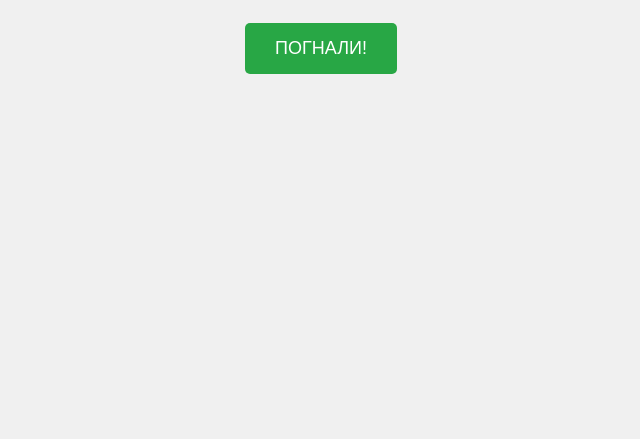
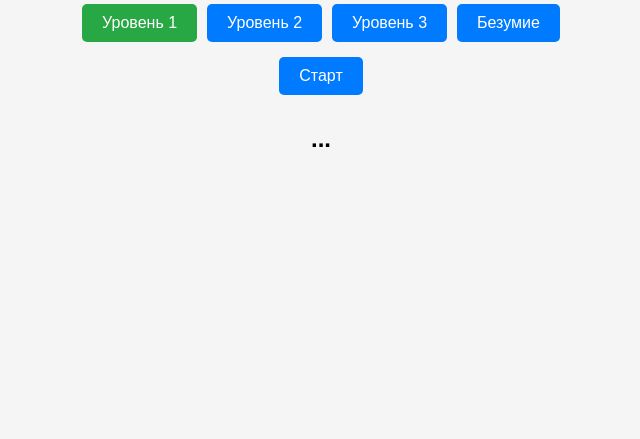
Before and after one commit to kalich944/Rap-freestyle-generator, a plain HTML site: page index.html in a window 1280 px wide. Shown: the part 361-800 px from the top of the page, without its empty margins (319-959 px from the left). Drawn offline with Linux system fonts and the light colour scheme.

Commit message:
Update index.html

```diff
--- a/index.html
+++ b/index.html
@@ -1,61 +1,122 @@
-<script type="text/javascript">
-        var gk_isXlsx = false;
-        var gk_xlsxFileLookup = {};
-        var gk_fileData = {};
-        function filledCell(cell) {
-          return cell !== '' && cell != null;
-        }
-        function loadFileData(filename) {
-        if (gk_isXlsx && gk_xlsxFileLookup[filename]) {
-            try {
-                var workbook = XLSX.read(gk_fileData[filename], { type: 'base64' });
-                var firstSheetName = workbook.SheetNames[0];
-                var worksheet = workbook.Sheets[firstSheetName];
-
-                // Convert sheet to JSON to filter blank rows
-                var jsonData = XLSX.utils.sheet_to_json(worksheet, { header: 1, blankrows: false, defval: '' });
-                // Filter out blank rows (rows where all cells are empty, null, or undefined)
-                var filteredData = jsonData.filter(row => row.some(filledCell));
-
-                // Heuristic to find the header row by ignoring rows with fewer filled cells than the next row
-                var headerRowIndex = filteredData.findIndex((row, index) =>
-                  row.filter(filledCell).length >= filteredData[index + 1]?.filter(filledCell).length
-                );
-                // Fallback
-                if (headerRowIndex === -1 || headerRowIndex > 25) {
-                  headerRowIndex = 0;
-                }
-
-                // Convert filtered JSON back to CSV
-                var csv = XLSX.utils.aoa_to_sheet(filteredData.slice(headerRowIndex)); // Create a new sheet from filtered array of arrays
-                csv = XLSX.utils.sheet_to_csv(csv, { header: 1 });
-                return csv;
-            } catch (e) {
-                console.error(e);
-                return "";
-            }
-        }
-        return gk_fileData[filename] || "";
-        }
-        </script><!DOCTYPE html>
+<!DOCTYPE html>
 <html lang="ru">
 <head>
-    <meta charset="UTF-8">
-    <meta name="viewport" content="width=device-width, initial-scale=1.0">
-    <title>Рэп Фристайл</title>
-    <link rel="stylesheet" href="style.css">
+  <meta charset="UTF-8" />
+  <meta name="viewport" content="width=device-width, initial-scale=1.0"/>
+  <title>Словесная игра</title>
+  <style>
+    body {
+      font-family: Arial, sans-serif;
+      background-color: #f5f5f5;
+      display: flex;
+      flex-direction: column;
+      align-items: center;
+      justify-content: center;
+      height: 100vh;
+      margin: 0;
+    }
+
+    h1 {
+      margin-bottom: 20px;
+      text-align: center;
+    }
+
+    .level-buttons {
+      display: flex;
+      justify-content: center;
+      gap: 10px;
+      flex-wrap: wrap; /* Чтобы на маленьких экранах кнопки не "вываливались" */
+      margin-bottom: 15px;
+    }
+
+    .level-buttons button,
+    #start-btn {
+      padding: 10px 20px;
+      font-size: 16px;
+      border: none;
+      background-color: #007bff;
+      color: white;
+      cursor: pointer;
+      border-radius: 5px;
+    }
+
+    .level-buttons button.active {
+      background-color: #28a745;
+    }
+
+    #output {
+      margin-top: 30px;
+      font-size: 24px;
+      font-weight: bold;
+      text-align: center;
+    }
+  </style>
 </head>
 <body>
-    <div class="container">
-        <div class="level-buttons">
-            <button class="level-btn active" data-level="1">1 уровень</button>
-            <button class="level-btn" data-level="2">2 уровень</button>
-            <button class="level-btn" data-level="3">3 уровень</button>
-                <button class="level-btn" data-level="4">Безумие</button>
-        </div>
-        <button class="start-btn">ПОГНАЛИ!</button>
-        <div class="result" id="result"></div>
-    </div>
-    <script src="script.js"></script>
+  <h1>Выбери уровень и нажми "Старт"</h1>
+
+  <div class="level-buttons">
+    <button onclick="selectLevel(1)">Уровень 1</button>
+    <button onclick="selectLevel(2)">Уровень 2</button>
+    <button onclick="selectLevel(3)">Уровень 3</button>
+    <button onclick="selectLevel(4)">Безумие</button>
+  </div>
+
+  <button id="start-btn" onclick="startGame()">Старт</button>
+
+  <div id="output">...</div>
+
+  <script>
+    let currentLevel = 1;
+
+    const words = {
+      level1: ["кошка", "собака", "яблоко", "дерево", "машина", "стол", "ручка", "река", "рыба", "глаз"],
+      level2: ["красная машина", "большая собака", "вкусное яблоко", "старое дерево", "мягкий стул"],
+      level3: {
+        subjects: ["мальчик", "девочка", "кот", "пёс", "учитель", "птица"],
+        actions: ["бежит", "спит", "поёт", "смотрит", "читает", "рисует"],
+        places: ["в парке", "на крыше", "в лесу", "у окна", "на столе"]
+      },
+      level4: {
+        subjects: ["бабушка", "сосед", "пожарный", "актриса", "студент", "геймер"],
+        actions: ["готовит суп", "чинит телевизор", "поёт песню", "играет в шахматы", "читает газету", "танцует"],
+        places: ["на кухне", "в гостиной", "в метро", "на даче", "в библиотеке"]
+      }
+    };
+
+    function selectLevel(level) {
+      currentLevel = level;
+      document.querySelectorAll('.level-buttons button').forEach(btn => {
+        btn.classList.remove('active');
+      });
+      document.querySelector(`.level-buttons button:nth-child(${level})`).classList.add('active');
+    }
+
+    function startGame() {
+      let result = "";
+
+      if (currentLevel === 1) {
+        result = randomItem(words.level1);
+      } else if (currentLevel === 2) {
+        result = randomItem(words.level2);
+      } else if (currentLevel === 3) {
+        const { subjects, actions, places } = words.level3;
+        result = `${randomItem(subjects)} ${randomItem(actions)} ${randomItem(places)}`;
+      } else if (currentLevel === 4) {
+        const { subjects, actions, places } = words.level4;
+        result = `${randomItem(subjects)} ${randomItem(actions)} ${randomItem(places)}`;
+      }
+
+      document.getElementById("output").textContent = result;
+    }
+
+    function randomItem(arr) {
+      return arr[Math.floor(Math.random() * arr.length)];
+    }
+
+    window.addEventListener("DOMContentLoaded", () => {
+      selectLevel(1);
+    });
+  </script>
 </body>
 </html>
```
